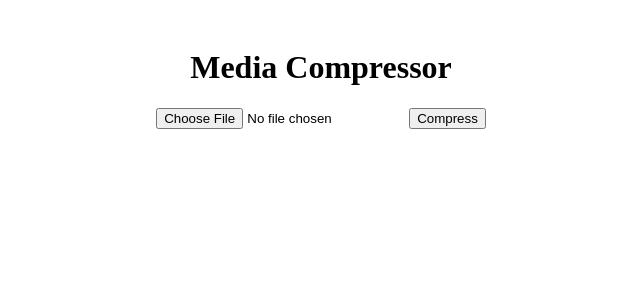
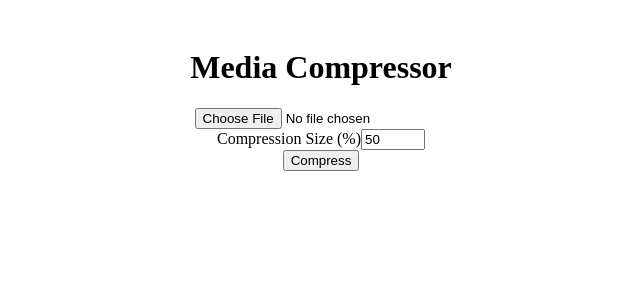
Before and after one commit to pilotfront/mediacompressor, a Next.js app: page / in a window 1280 px wide. Shown: the top 300 px of the page, without its empty margins (319-959 px from the left). Built offline with nearby package versions, Linux system fonts and the light colour scheme.

Commit message:
Update index.js

```diff
--- a/pages/index.js
+++ b/pages/index.js
@@ -4,9 +4,14 @@ export default function Home() {
   const [file, setFile] = useState(null);
   const [isProcessing, setIsProcessing] = useState(false);
   const [downloadUrl, setDownloadUrl] = useState('');
+  const [compressionSize, setCompressionSize] = useState(50); // Default to 50% compression size
 
   const handleFileChange = (e) => {
     setFile(e.target.files[0]);
+  };
+
+  const handleCompressionSizeChange = (e) => {
+    setCompressionSize(e.target.value);
   };
 
   const handleCompress = async () => {
@@ -15,7 +20,9 @@ export default function Home() {
 
     const formData = new FormData();
     formData.append('file', file);
+    formData.append('compressionSize', compressionSize); // Send compression size to backend
 
+    try {
       const response = await fetch('/api/compress', {
         method: 'POST',
         body: formData,
@@ -24,13 +31,27 @@ export default function Home() {
       const blob = await response.blob();
       const url = URL.createObjectURL(blob);
       setDownloadUrl(url);
+    } catch (error) {
+      console.error('Error during compression:', error);
+    } finally {
       setIsProcessing(false);
+    }
   };
 
   return (
     <div style={{ padding: '20px', textAlign: 'center' }}>
       <h1>Media Compressor</h1>
       <input type="file" onChange={handleFileChange} />
+      <div>
+        <label>Compression Size (%)</label>
+        <input
+          type="number"
+          value={compressionSize}
+          onChange={handleCompressionSizeChange}
+          min="1"
+          max="100"
+        />
+      </div>
       <button onClick={handleCompress} disabled={isProcessing}>
         {isProcessing ? 'Compressing...' : 'Compress'}
       </button>
```
Lines whose indentation alone changed are shown as unchanged.
